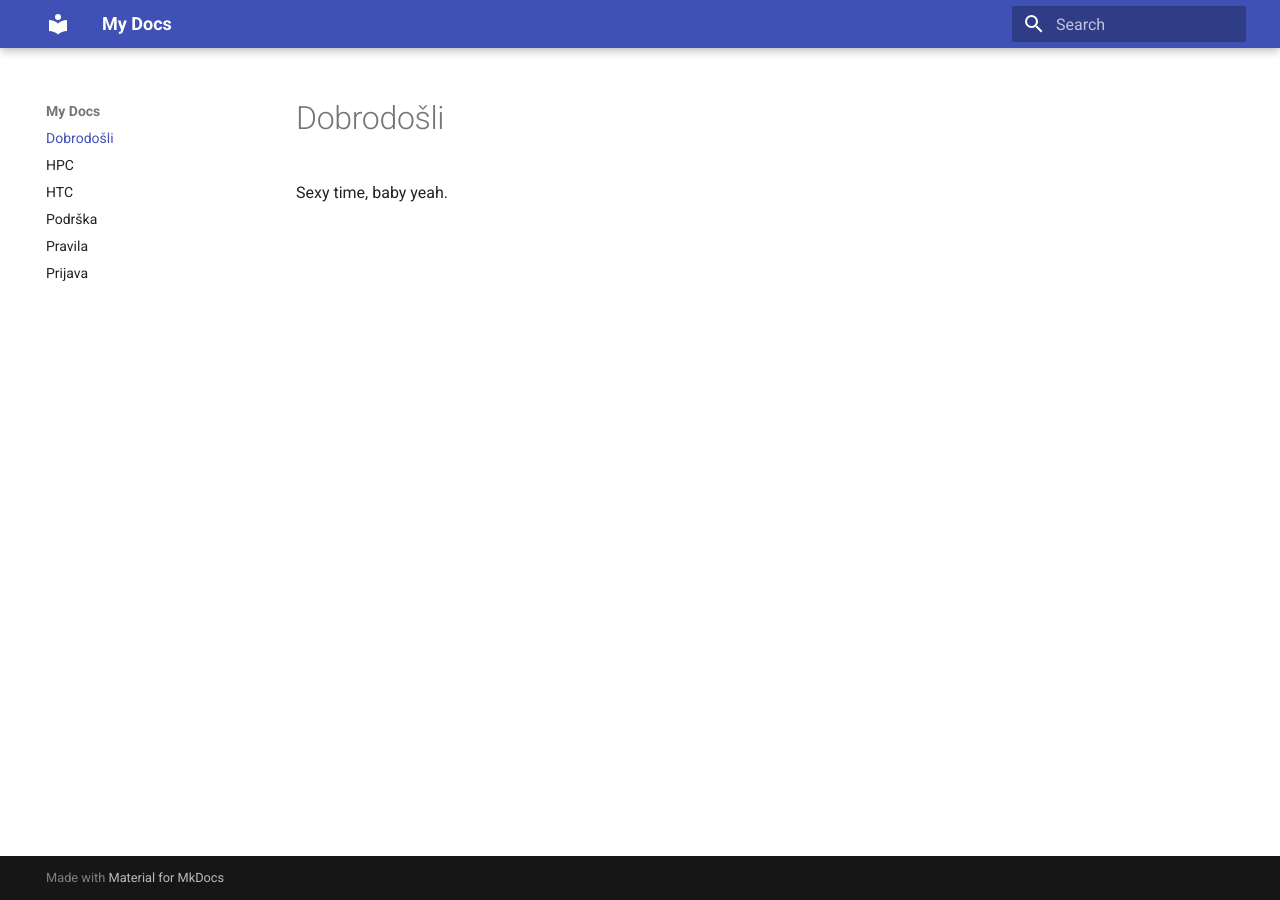
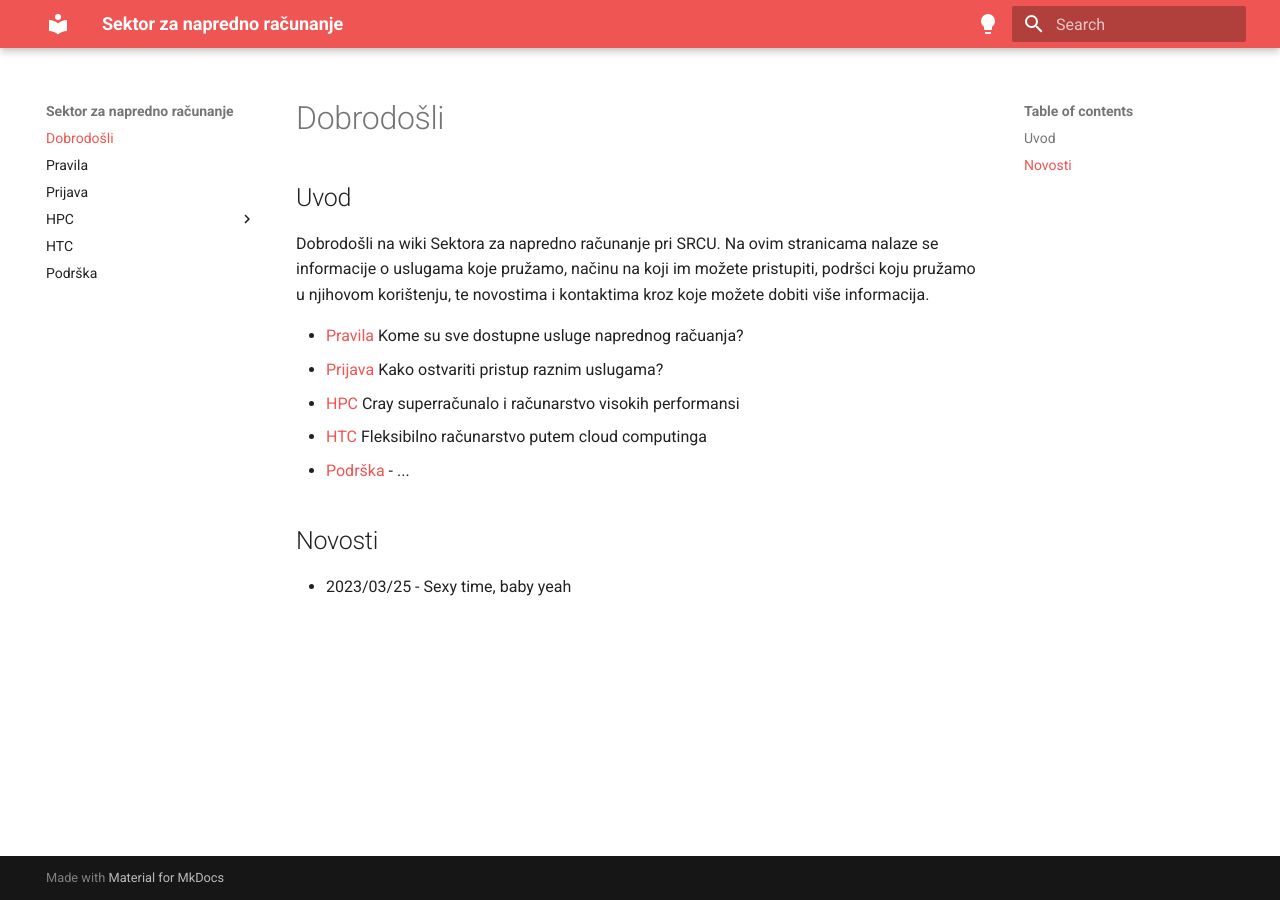
Before and after one commit to mkvakic-srce/snr-wiki, an MkDocs documentation site: the page built from docs/index.md, in a window 1280 px wide. Built offline with MkDocs 1.6.1 and Material for MkDocs 9.7.7, drawn with Linux system fonts in a browser that asks for light colours.

Commit message:
docs/index - update

```diff
--- a/docs/index.md
+++ b/docs/index.md
@@ -1,3 +1,19 @@
 # Dobrodošli
 
-Sexy time, baby yeah.
+## Uvod
+
+  Dobrodošli na wiki Sektora za napredno računanje pri SRCU. Na ovim stranicama
+  nalaze se informacije o uslugama koje pružamo, načinu na koji im možete
+  pristupiti, podršci koju pružamo u njihovom korištenju, te novostima i
+  kontaktima kroz koje možete dobiti više informacija.
+
+  - [Pravila](pravila.md) Kome su sve dostupne usluge naprednog račuanja?
+  - [Prijava](prijava.md) Kako ostvariti pristup raznim uslugama?
+  - [HPC](hpc-uvod.md) Cray superračunalo i računarstvo visokih performansi
+  - [HTC](htc-uvod.md) Fleksibilno računarstvo putem cloud computinga
+  - [Podrška](podrska.md) - ...
+
+
+## Novosti
+
+  - 2023/03/25 - Sexy time, baby yeah
--- a/mkdocs.yml
+++ b/mkdocs.yml
@@ -1,4 +1,29 @@
-site_name: My Docs
+site_name: Sektor za napredno računanje
+
+nav:
+  - Dobrodošli: 'index.md'
+  - Pravila: 'pravila.md'
+  - Prijava: 'prijava.md'
+  - HPC:
+      Uvod: 'hpc-uvod.md'
+      Softver:
+        - Prevoditelji: 'hpc-softver-prevoditelji.md'
+        - Knjižnice: 'hpc-softver-knjiznice.md'
+        - Aplikacije: 'hpc-softver-aplikacije.md'
+      Specifikacije i arhitektura: 'hpc-specifikacije.md'
+  - HTC: 'htc.md'
+  - Podrška: 'podrska.md'
 
 theme:
   name: material
+  palette:
+    - scheme: default
+      primary: red
+      toggle:
+        icon: material/lightbulb
+        name: Switch to dark mode
+    - scheme: slate
+      primary: red
+      toggle:
+        icon: material/lightbulb-outline
+        name: Switch to light mode
```
Also changed, not shown: docs/hpc.md (deleted, +0 -1 lines).
